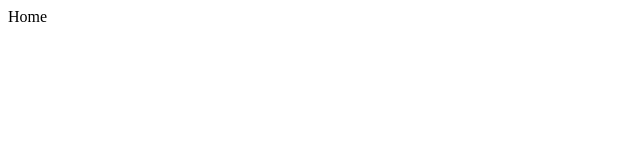
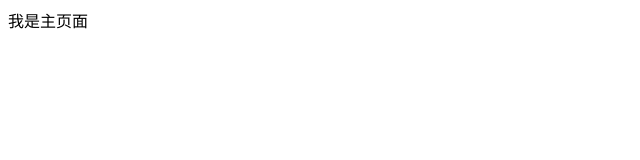
Before and after one commit to sword-demon/my-vue-admin, a Vue app: page / in a window 1280 px wide. Shown: the top 160 px of the page, without its empty margins (0-640 px from the left). Built offline with nearby package versions, Linux system fonts and the light colour scheme.

Commit message:
wx, feat: 配置项目基础路由

```diff
--- /dev/null
+++ b/src/layouts/DefaultLayout.vue
@@ -0,0 +1,3 @@
+<template>
+    <div>我是主页面</div>
+</template>
--- /dev/null
+++ b/src/router/basicRouteMap.ts
@@ -0,0 +1,21 @@
+import type { RouteRecordRaw } from "vue-router";
+
+const routes: RouteRecordRaw[] = [
+  {
+    path: "/",
+    name: "Home",
+    component: () => import("@/layouts/DefaultLayout.vue"),
+  },
+  {
+    path: "/login",
+    name: "Login",
+    component: () => import("@/views/Login.vue"),
+  },
+  {
+    path: "/:pathMatch(.*)",
+    name: "NotFound",
+    component: () => import("@/views/NotFound.vue"),
+  },
+];
+
+export default routes;
--- a/src/router/index.ts
+++ b/src/router/index.ts
@@ -1,18 +1,5 @@
 import { createRouter, createWebHistory } from "vue-router";
-import type { RouteRecordRaw } from "vue-router";
-
-const routes: RouteRecordRaw[] = [
-  {
-    path: "/",
-    name: "Home",
-    component: () => import("@/views/Home.vue"),
-  },
-  {
-    path: "/about",
-    name: "About",
-    component: () => import("@/views/About.vue"),
-  },
-];
+import routes from "./basicRouteMap";
 
 const router = createRouter({
   history: createWebHistory(),
--- a/src/views/About.vue
+++ /dev/null
@@ -1,3 +0,0 @@
-<template>
-    <div>About</div>
-</template>
--- /dev/null
+++ b/src/views/Login.vue
@@ -0,0 +1,3 @@
+<template>
+    <div>我是登录组件</div>
+</template>
--- a/src/views/Home.vue
+++ b/src/views/NotFound.vue
@@ -1,3 +1,4 @@
 <template>
-    <div>Home</div>
+
+    页面飞走了
 </template>
```
Also changed, not shown: 1 other file (tests, documents, lock files or other folders).
